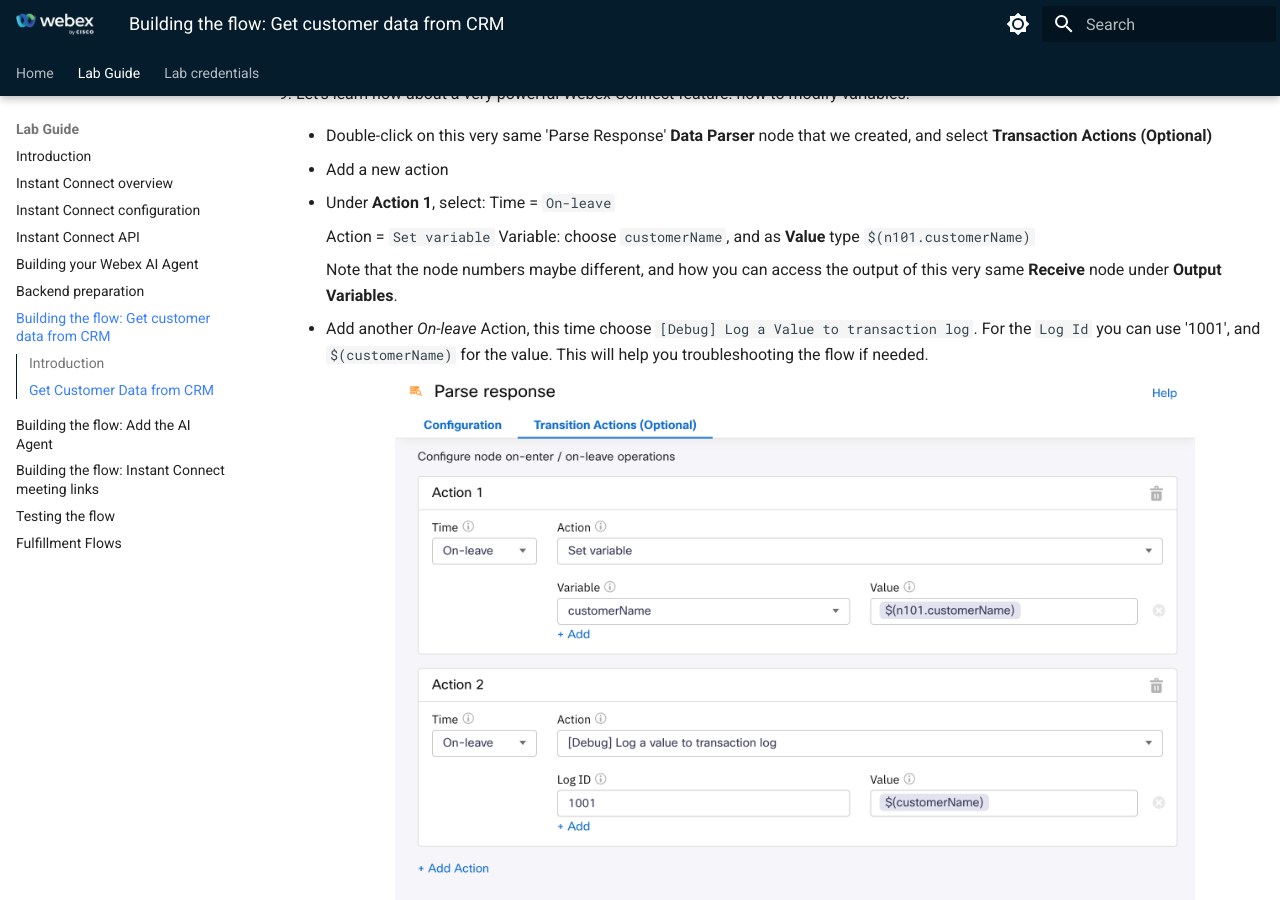
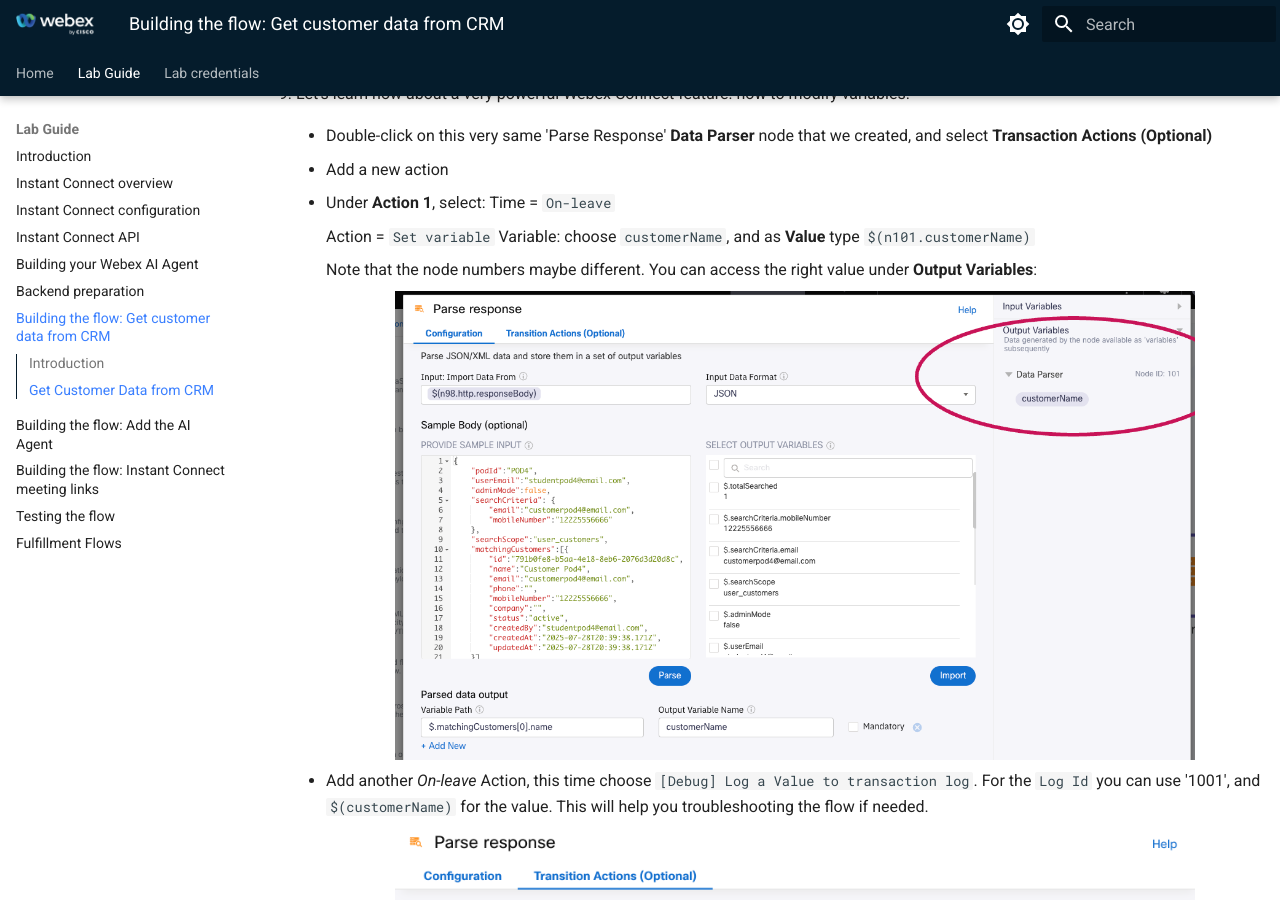
Before and after one commit to WebexCC-SA/LAB-2857, an MkDocs documentation site: the page built from docs/06-connectflow-01.md, in a window 1280 px wide and 900 px high, scrolled down 4718 px. Built offline with MkDocs 1.6.1 and Material for MkDocs 9.7.7, drawn with Linux system fonts in a browser that asks for light colours.

Commit message:
new screenshot for output variables

```diff
--- a/docs/06-connectflow-01.md
+++ b/docs/06-connectflow-01.md
@@ -129,7 +129,10 @@
          Action = `Set variable`
          Variable: choose `customerName`, and as **Value** type `$(n101.customerName)`
 
-         Note that the node numbers maybe different, and how you can access the output of this very same **Receive** node under **Output Variables**.
+         Note that the node numbers maybe different. You can access the right value under **Output Variables**:
+
+         ![output-variables](images/output-variables.png){style="width:800px; display:block; margin:0 auto;"}
+
 
       - Add another _On-leave_ Action, this time choose `[Debug] Log a Value to transaction log`. For the `Log Id` you can use '1001', and `$(customerName)` for the value. This will help you troubleshooting the flow if needed.
 
```
Also changed, not shown: docs/images/output-variables.png (added).
